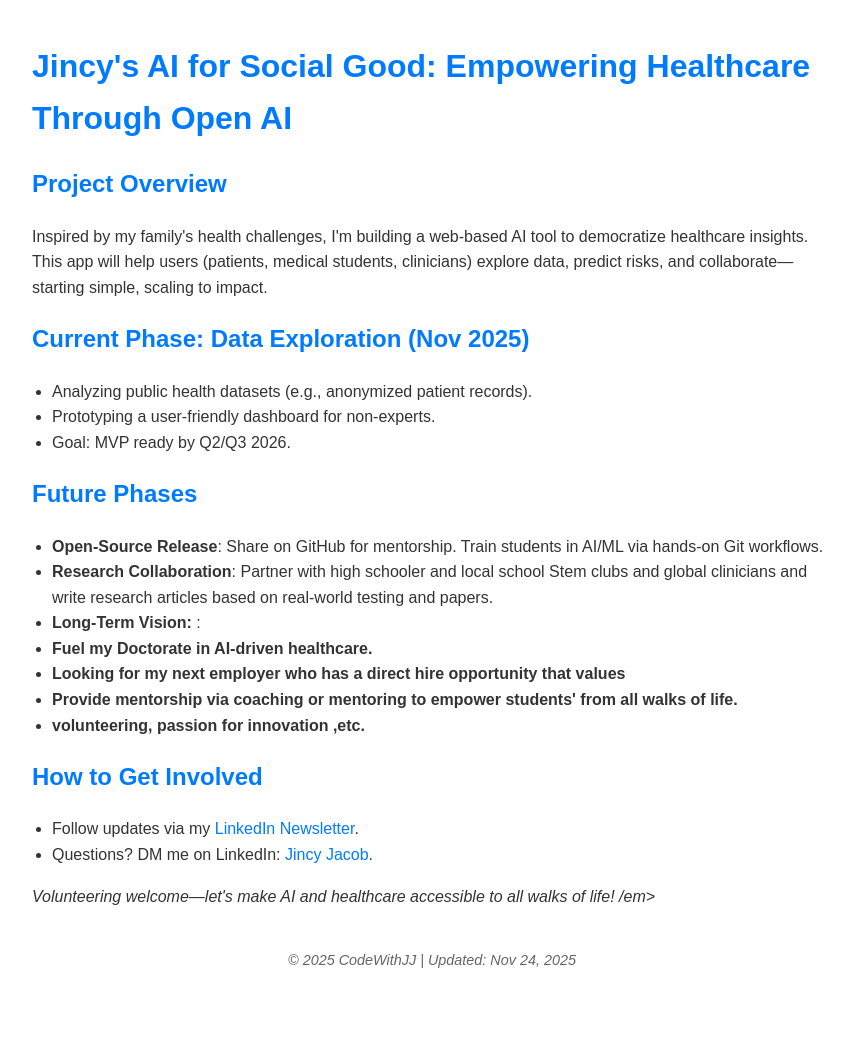
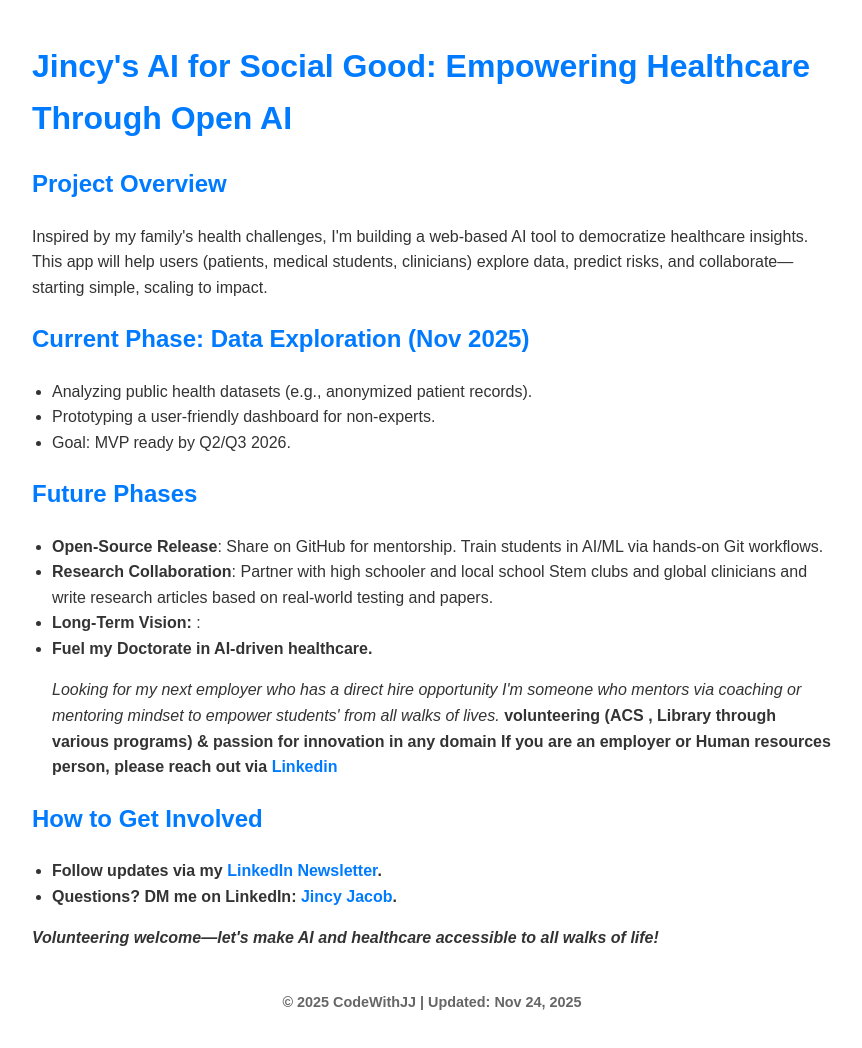
Before and after one commit to jinjac22/jinjac22, a plain HTML site: page index.html in a window 1280 px wide. Shown: the whole page, without its empty margins (208-1070 px from the left). Before the commit the page ends 1007 px from the top, so only its background shows below. Drawn offline with Linux system fonts and the light colour scheme.

Commit message:
Update index.html

```diff
--- a/index.html
+++ b/index.html
@@ -50,9 +50,11 @@
                 research articles based on real-world testing and papers.</li>
             <li><strong>Long-Term Vision: </strong>:
             <li><strong>Fuel my Doctorate in AI-driven healthcare.</strong> </li>
-            <li><strong>Looking for my next employer who has a direct hire opportunity that values </strong> </li>
-            <li><strong> Provide mentorship via coaching or mentoring to empower students' from all walks of life. </strong>  </li>
-            <li><strong>   volunteering, passion for innovation ,etc.  </strong>  </li>
+            <p><em>Looking for my next employer who has a direct hire opportunity</em>
+            <em> I'm someone who mentors via coaching or mentoring mindset to empower students' from all walks of lives. </em>
+            <strong>   volunteering (ACS , Library through various programs) & passion for innovation in any domain  </em>
+              If you are an employer or Human resources person, please reach out via  <a href="https://linkedin.com/in/jincysj">Linkedin</a>
+            </p>
         </ul>
     </section>
 
@@ -62,7 +64,7 @@
             <li>Follow updates via my <a href="https://www.linkedin.com/newsletters/7360100777262006272/?displayConfirmation=true">LinkedIn Newsletter</a>.</li>
             <li>Questions? DM me on LinkedIn: <a href="https://linkedin.com/in/jincysj">Jincy Jacob</a>.</li>
         </ul>
-        <p><em>Volunteering welcome—let's make AI and healthcare accessible to all walks of life! /em></p>
+        <p><em>Volunteering welcome—let's make AI and healthcare accessible to all walks of life! </em></p>
     </section>
 
     <footer>
```
